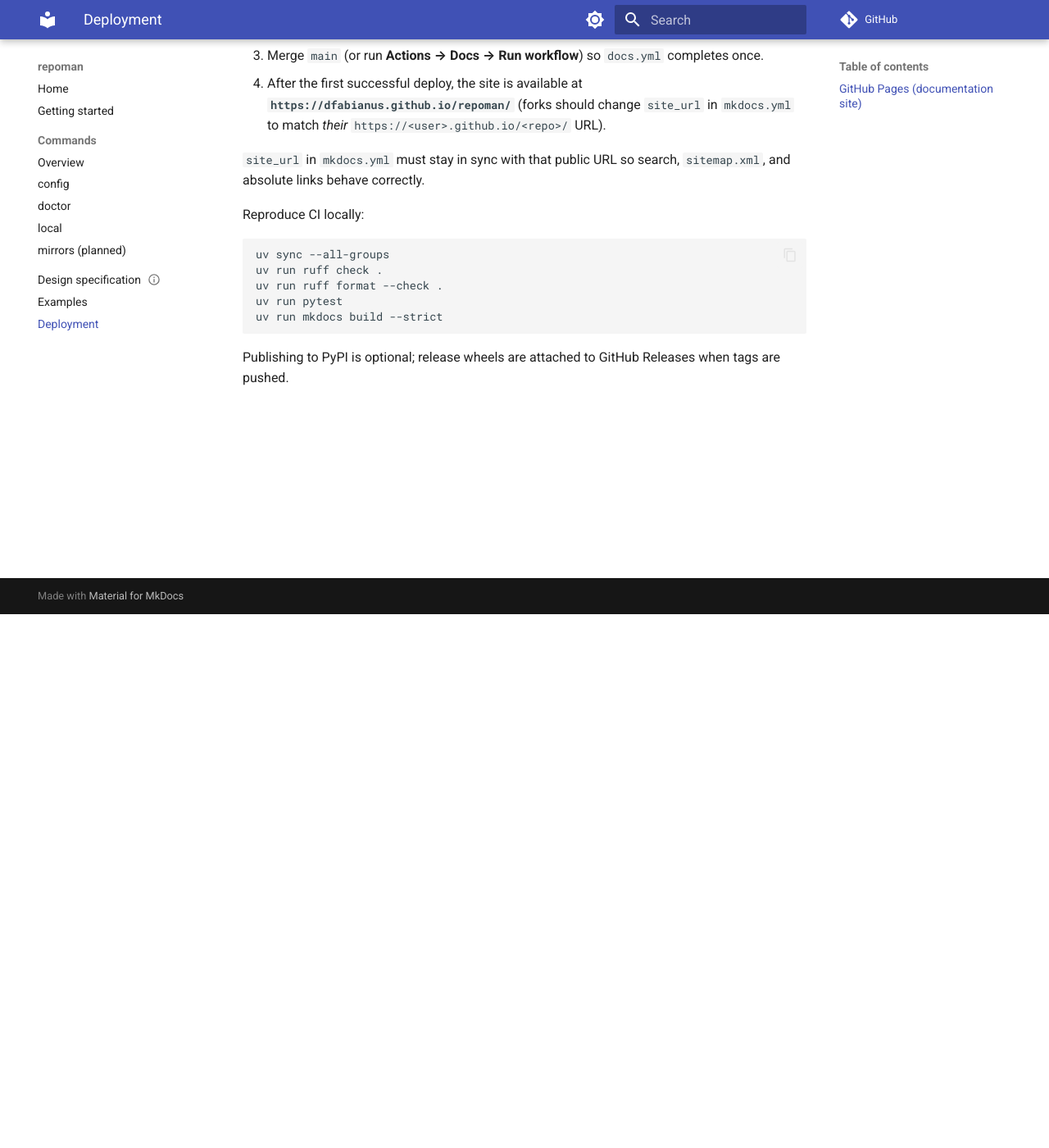
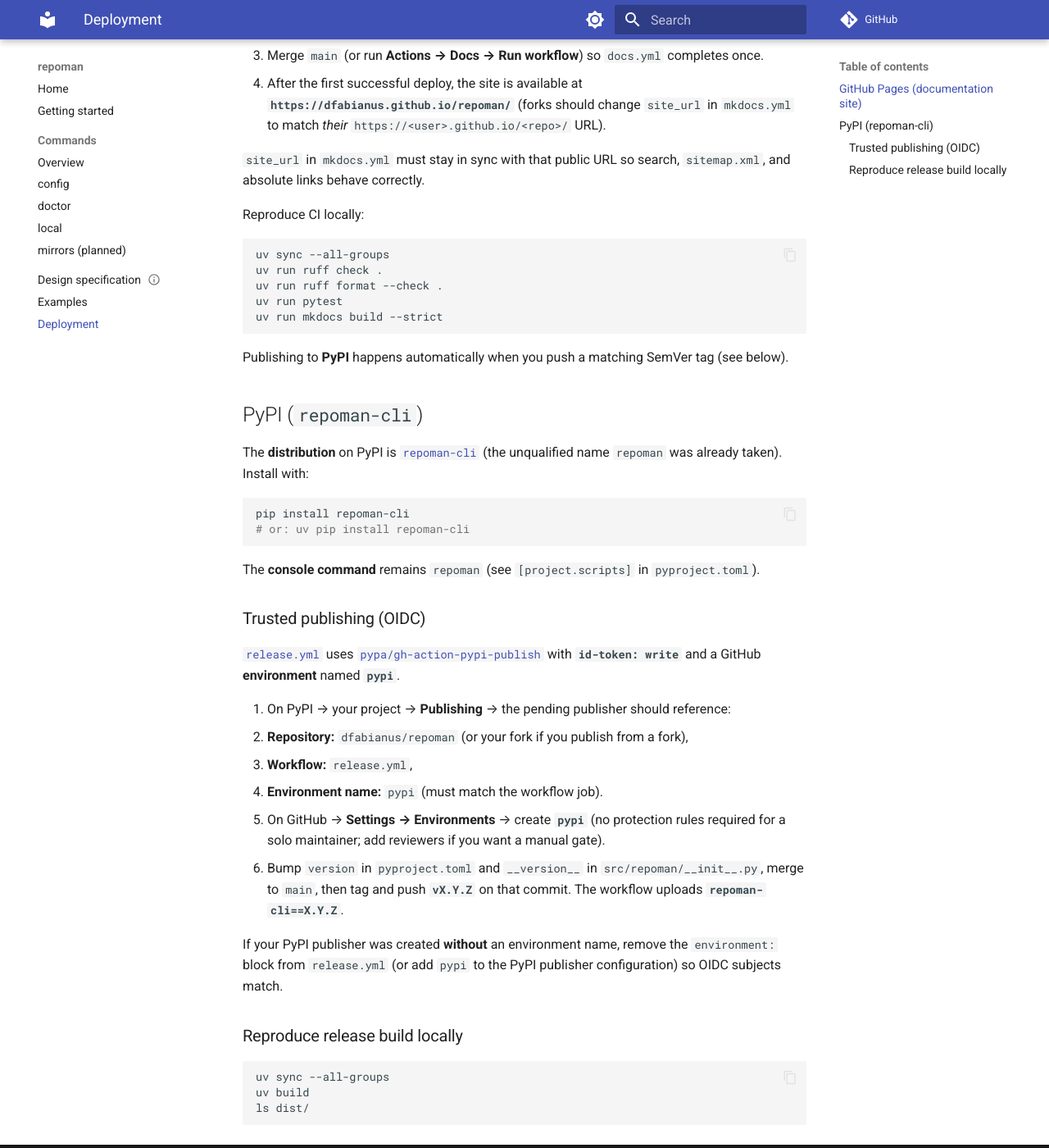
Before and after one commit to dfabianus/repoman, an MkDocs documentation site: the page built from docs/deployment/ci-cd.md, in a window 1280 px wide and 1400 px high, scrolled down 651 px. Shown: the whole window at 82% size. Built offline with MkDocs 1.6.1 and Material for MkDocs 9.7.7, drawn with Linux system fonts in a browser that asks for light colours; comment, search, counter and statistics services are not loaded; some of the changed text lies outside the part shown.

Commit message:
feat(release): publish repoman-cli to PyPI via trusted publishing

````diff
--- a/docs/deployment/ci-cd.md
+++ b/docs/deployment/ci-cd.md
@@ -6,7 +6,7 @@
 | --- | --- | --- |
 | `ci.yml` | Push / PR to `main` | `uv sync --all-groups`, `ruff check`, `ruff format --check`, `pytest`, `mkdocs build --strict` |
 | `docs.yml` | Push to `main` / `master`, or manual | `uv sync --all-groups`, `mkdocs build --strict`, deploy to **GitHub Pages** |
-| `release.yml` | Tag `v*.*.*` | `uv build`, GitHub Release assets |
+| `release.yml` | Tag `v*.*.*` | `uv build`, GitHub Release assets, **publish to PyPI** ([`repoman-cli`](https://pypi.org/project/repoman-cli/)) |
 
 ## GitHub Pages (documentation site)
 
@@ -31,4 +31,42 @@
 uv run mkdocs build --strict
 ```
 
-Publishing to PyPI is optional; release wheels are attached to GitHub Releases when tags are pushed.
+Publishing to **PyPI** happens automatically when you push a matching SemVer tag (see below).
+
+## PyPI (`repoman-cli`)
+
+The **distribution** on PyPI is [`repoman-cli`](https://pypi.org/project/repoman-cli/) (the unqualified
+name `repoman` was already taken). Install with:
+
+```bash
+pip install repoman-cli
+# or: uv pip install repoman-cli
+```
+
+The **console command** remains `repoman` (see `[project.scripts]` in `pyproject.toml`).
+
+### Trusted publishing (OIDC)
+
+[`release.yml`](https://github.com/dfabianus/repoman/blob/main/.github/workflows/release.yml) uses
+[`pypa/gh-action-pypi-publish`](https://github.com/pypa/gh-action-pypi-publish) with **`id-token: write`**
+and a GitHub **environment** named **`pypi`**.
+
+1. On PyPI → your project → **Publishing** → the pending publisher should reference:
+   - **Repository:** `dfabianus/repoman` (or your fork if you publish from a fork),
+   - **Workflow:** `release.yml`,
+   - **Environment name:** `pypi` (must match the workflow job).
+2. On GitHub → **Settings → Environments** → create **`pypi`** (no protection rules required for a
+   solo maintainer; add reviewers if you want a manual gate).
+3. Bump `version` in `pyproject.toml` and `__version__` in `src/repoman/__init__.py`, merge to `main`,
+   then tag and push **`vX.Y.Z`** on that commit. The workflow uploads **`repoman-cli==X.Y.Z`**.
+
+If your PyPI publisher was created **without** an environment name, remove the `environment:` block
+from `release.yml` (or add `pypi` to the PyPI publisher configuration) so OIDC subjects match.
+
+### Reproduce release build locally
+
+```bash
+uv sync --all-groups
+uv build
+ls dist/
+```
````
Also changed, not shown: AGENTS.md (+7 -6 lines), README.md (+13 -1 lines), docs/chatlogs/2026-05-22_packaging-pypi-repoman-cli.md (added, +111 -0 lines), docs/design/repoman.md (+2 -2 lines), docs/getting-started.md (+12 -2 lines), docs/index.md (+9 -0 lines), pyproject.toml (+12 -1 lines), 2 other files.
